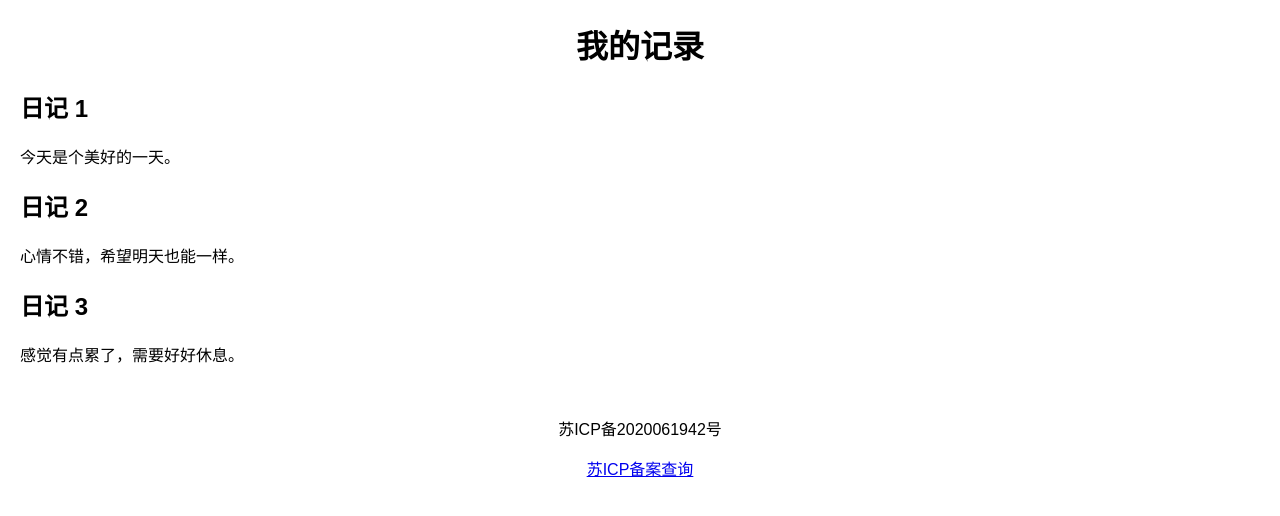
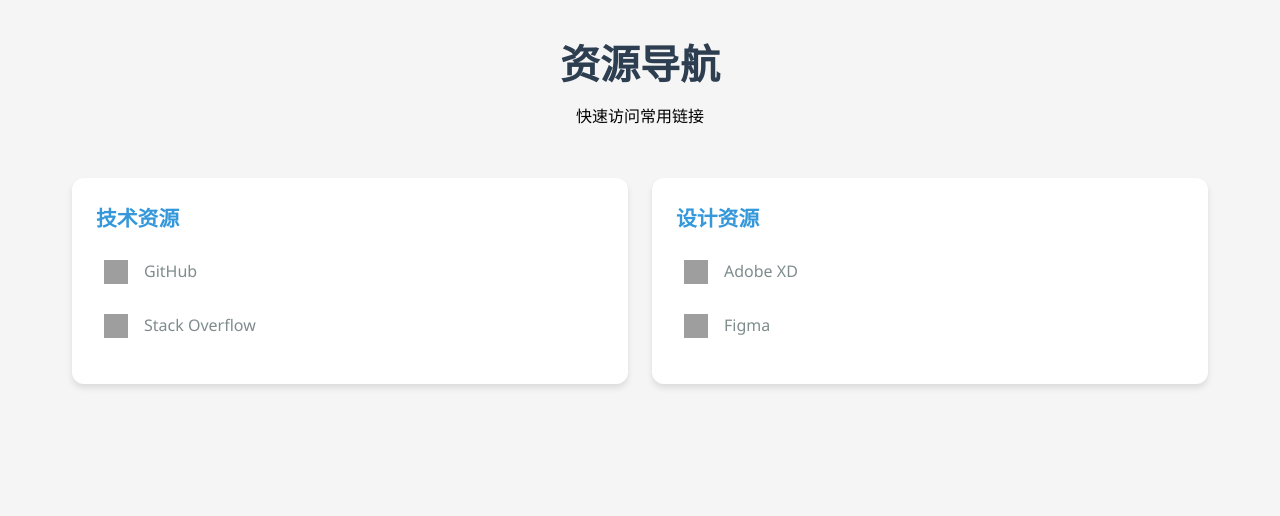
Before and after one commit to AIASKD/AIASKD.github.io, a plain HTML site: page index.html in a window 1280 px wide. Drawn offline with Linux system fonts and the light colour scheme; grey boxes are pictures that could not be loaded.

Commit message:
更新 index.html

```diff
--- a/index.html
+++ b/index.html
@@ -3,41 +3,146 @@
 <head>
     <meta charset="UTF-8">
     <meta name="viewport" content="width=device-width, initial-scale=1.0">
-  <title>我的记录</title>
+    <title>扁平导航页</title>
     <style>
+        /* 基础重置 */
+        * {
+            margin: 0;
+            padding: 0;
+            box-sizing: border-box;
+            font-family: 'Segoe UI', Arial, sans-serif;
+        }
+
         body {
-      font-family: Arial, sans-serif;
-      margin: 20px;
+            background: #f5f5f5;
+            line-height: 1.6;
         }
-    h1 {
+
+        /* 容器 */
+        .container {
+            max-width: 1200px;
+            margin: 0 auto;
+            padding: 2rem;
+        }
+
+        /* 头部 */
+        .header {
             text-align: center;
+            margin-bottom: 3rem;
         }
-    .diary {
-      margin-bottom: 20px;
+
+        .title {
+            font-size: 2.5rem;
+            color: #2c3e50;
+            margin-bottom: 0.5rem;
         }
-    #icp {
-      text-align: center;
-      margin-top: 50px;
+
+        /* 导航卡片 */
+        .card-grid {
+            display: grid;
+            grid-template-columns: repeat(auto-fit, minmax(250px, 1fr));
+            gap: 1.5rem;
+        }
+
+        .card {
+            background: white;
+            border-radius: 12px;
+            padding: 1.5rem;
+            transition: transform 0.2s;
+            box-shadow: 0 4px 6px rgba(0, 0, 0, 0.1);
+        }
+
+        .card:hover {
+            transform: translateY(-5px);
+        }
+
+        .card h2 {
+            color: #3498db;
+            margin-bottom: 1rem;
+            font-size: 1.3rem;
+        }
+
+        /* 导航链接 */
+        .nav-links {
+            list-style: none;
+        }
+
+        .nav-links li {
+            margin-bottom: 0.8rem;
+        }
+
+        .nav-links a {
+            text-decoration: none;
+            color: #7f8c8d;
+            display: flex;
+            align-items: center;
+            padding: 0.5rem;
+            border-radius: 6px;
+            transition: all 0.2s;
+        }
+
+        .nav-links a:hover {
+            background: #f0f8ff;
+            color: #2980b9;
+        }
+
+        /* 图标 */
+        .icon {
+            width: 24px;
+            height: 24px;
+            margin-right: 1rem;
+        }
+
+        /* 响应式 */
+        @media (max-width: 768px) {
+            .container {
+                padding: 1rem;
+            }
+
+            .title {
+                font-size: 2rem;
+            }
         }
     </style>
 </head>
 <body>
-  <h1>我的记录</h1>
-  <div class="diary">
-    <h2>日记 1</h2>
-    <p>今天是个美好的一天。</p>
+    <div class="container">
+        <header class="header">
+            <h1 class="title">资源导航</h1>
+            <p>快速访问常用链接</p>
+        </header>
+
+        <div class="card-grid">
+            <!-- 技术导航 -->
+            <div class="card">
+                <h2>技术资源</h2>
+                <ul class="nav-links">
+                    <li><a href="#">
+                        <img src="https://img.icons8.com/color/48/000000/github.png" class="icon" alt="GitHub">
+                        GitHub
+                    </a></li>
+                    <li><a href="#">
+                        <img src="https://img.icons8.com/color/48/000000/stackoverflow.png" class="icon" alt="Stack Overflow">
+                        Stack Overflow
+                    </a></li>
+                </ul>
             </div>
-  <div class="diary">
-    <h2>日记 2</h2>
-    <p>心情不错，希望明天也能一样。</p>
+
+            <!-- 设计导航 -->
+            <div class="card">
+                <h2>设计资源</h2>
+                <ul class="nav-links">
+                    <li><a href="#">
+                        <img src="https://img.icons8.com/color/48/000000/adobe-xd.png" class="icon" alt="Adobe XD">
+                        Adobe XD
+                    </a></li>
+                    <li><a href="#">
+                        <img src="https://img.icons8.com/color/48/000000/figma.png" class="icon" alt="Figma">
+                        Figma
+                    </a></li>
+                </ul>
             </div>
-  <div class="diary">
-    <h2>日记 3</h2>
-    <p>感觉有点累了，需要好好休息。</p>
         </div>
-  <div id="icp">
-    <p>苏ICP备2020061942号</p>
-    <p><a href="https://beian.miit.gov.cn/" target="_blank">苏ICP备案查询</a></p>
     </div>
 </body>
 </html>
```
Lines whose indentation alone changed are shown as unchanged.
